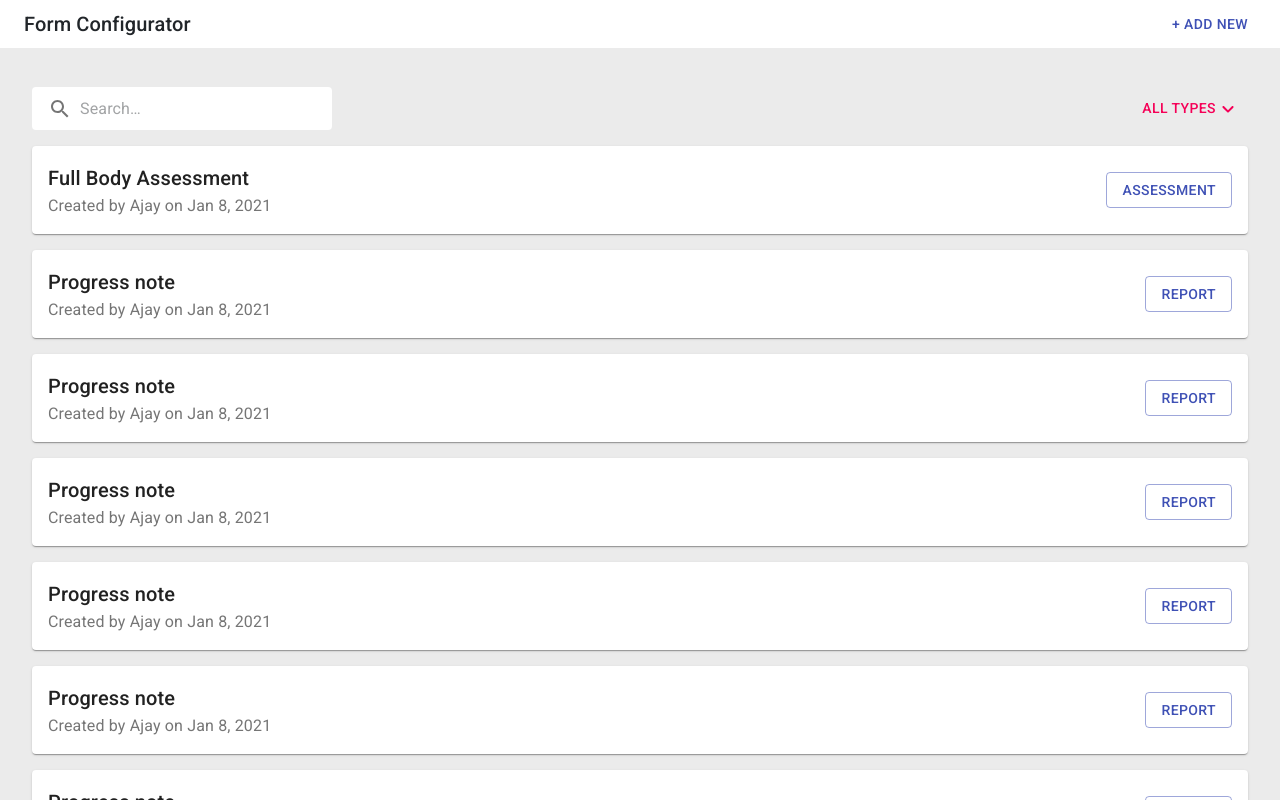
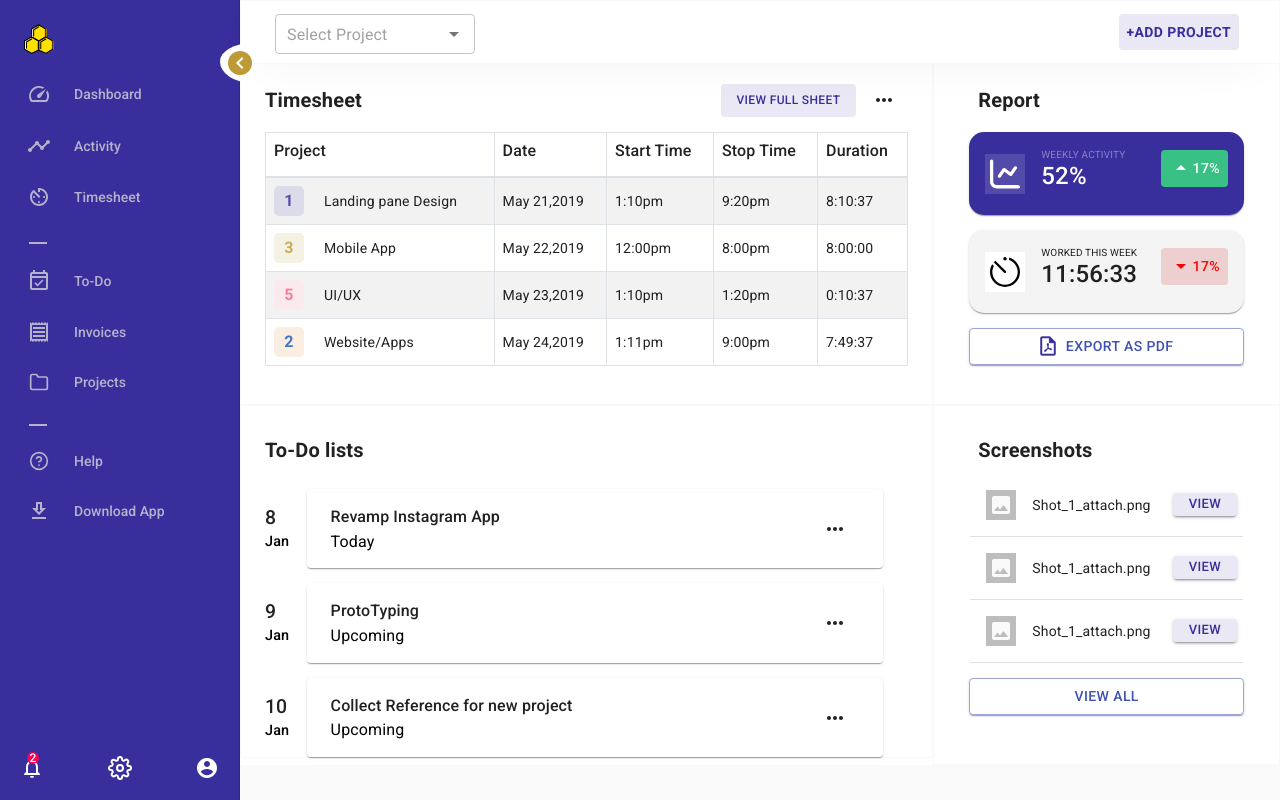
Before and after one commit to Halith28/Dashboard, a React (Create React App) app: page / in a window 1280 px wide. Built offline with nearby package versions, Linux system fonts and the light colour scheme; what apollo-link-ws would draw is missing.

Commit message:
Title and link path has changed

```diff
--- a/public/index.html
+++ b/public/index.html
@@ -8,7 +8,7 @@
       content="minimum-scale=1, initial-scale=1, width=device-width"
     />
     <meta name="theme-color" content="#000000" />
-    <meta name="description" content="Form Configurator" />
+    <meta name="description" content="Dashboard" />
     <link rel="apple-touch-icon" href="%PUBLIC_URL%/assets/icons/192x192.png" />
     <!--
       manifest.json provides metadata used when your web app is installed on a
@@ -24,8 +24,8 @@
     ></script>
 
     <!-- Some meta tags for PWA -->
-    <meta name="application-name" content="Form Configurator" />
-    <meta name="apple-mobile-web-app-title" content="Form Configurator" />
+    <meta name="application-name" content="Dashboard" />
+    <meta name="apple-mobile-web-app-title" content="Dashboard" />
     <meta name="apple-mobile-web-app-capable" content="yes" />
     <meta name="mobile-web-app-capable" content="yes" />
 
@@ -58,7 +58,7 @@
       work correctly both with client-side routing and a non-root public URL.
       Learn how to configure a non-root public URL by running `npm run build`.
     -->
-    <title>Form Configurator</title>
+    <title>Dashboard</title>
     <style>
       .svgLoader {
         animation: spin 0.5s linear infinite;
--- a/src/router/index.js
+++ b/src/router/index.js
@@ -17,7 +17,7 @@ const RouterApp = (props) => {
   return (
     <Router>
       <Switch>
-        <Route exact path="/" component={Home} />
+        <Route exact path="/" component={PersistentDrawerLeft} />
         {/* <Route path={routes.login} component={Login}/> */}
         {/* <Route path={routes.signup} component={SignUp}/> */}
         <PrivateRoute path={routes.home} component={Home} />
--- a/src/screens/Dashboard/todolist.js
+++ b/src/screens/Dashboard/todolist.js
@@ -24,12 +24,14 @@ const useStyles = makeStyles((theme) => ({
     }
   },
   listGrid: {
-    paddingTop: "10px",
+    paddingTop: "15px",
     // paddingBottom: "10px",
     "& .MuiTypography-h5": {
+      fontSize: "1.2118rem",
       fontWeight: 500,
     },
     "& .MuiCardHeader-subheader": {
+      fontSize: ".9rem",
       fontWeight: 500,
     },
     "& .MuiTypography-colorTextSecondary":{
--- a/src/screens/Drawer2/index.js
+++ b/src/screens/Drawer2/index.js
@@ -248,16 +248,18 @@ export default function PersistentDrawerLeft() {
       >
         <div className={classes.drawerHeader} />
         <Grid container>
-          <Grid item lg={8} md={12}>
+          <Grid item lg={8} md={12} sm={12} xs={12}>
             <Grid container>
               <Grid
                 item
                 lg={12}
                 md={6}
+                sm={12}
                 xs={12}
                 style={{
                   height: "350px",
                   overflowY: "auto",
+                  overflowX: "auto",
                   // padding: "10px"
                 }}
                 className="border border-light"
@@ -290,7 +292,8 @@ export default function PersistentDrawerLeft() {
                 item
                 lg={12}
                 md={6}
-                xs={10}
+                sm={12}
+                xs={12}
                 style={{ height: "350px", padding: "20px" }}
                 className="border border-light"
               >
@@ -300,7 +303,8 @@ export default function PersistentDrawerLeft() {
                 item
                 lg={12}
                 md={6}
-                xs={10}
+                sm={12}
+                xs={12}
                 style={{ height: "360px" ,padding: "20px"}}
                 className="border border-light"
               >
--- a/src/screens/home/index.js
+++ b/src/screens/home/index.js
@@ -56,7 +56,7 @@ const data = [
 const styles = theme => ({
     root: {
         backgroundColor: "#ebebeb",
-        flex: 1
+        // flex: 1
     },
     mainArea: {
         backgroundColor: "#ebebeb",
```
Also changed, not shown: public/manifest.json.
